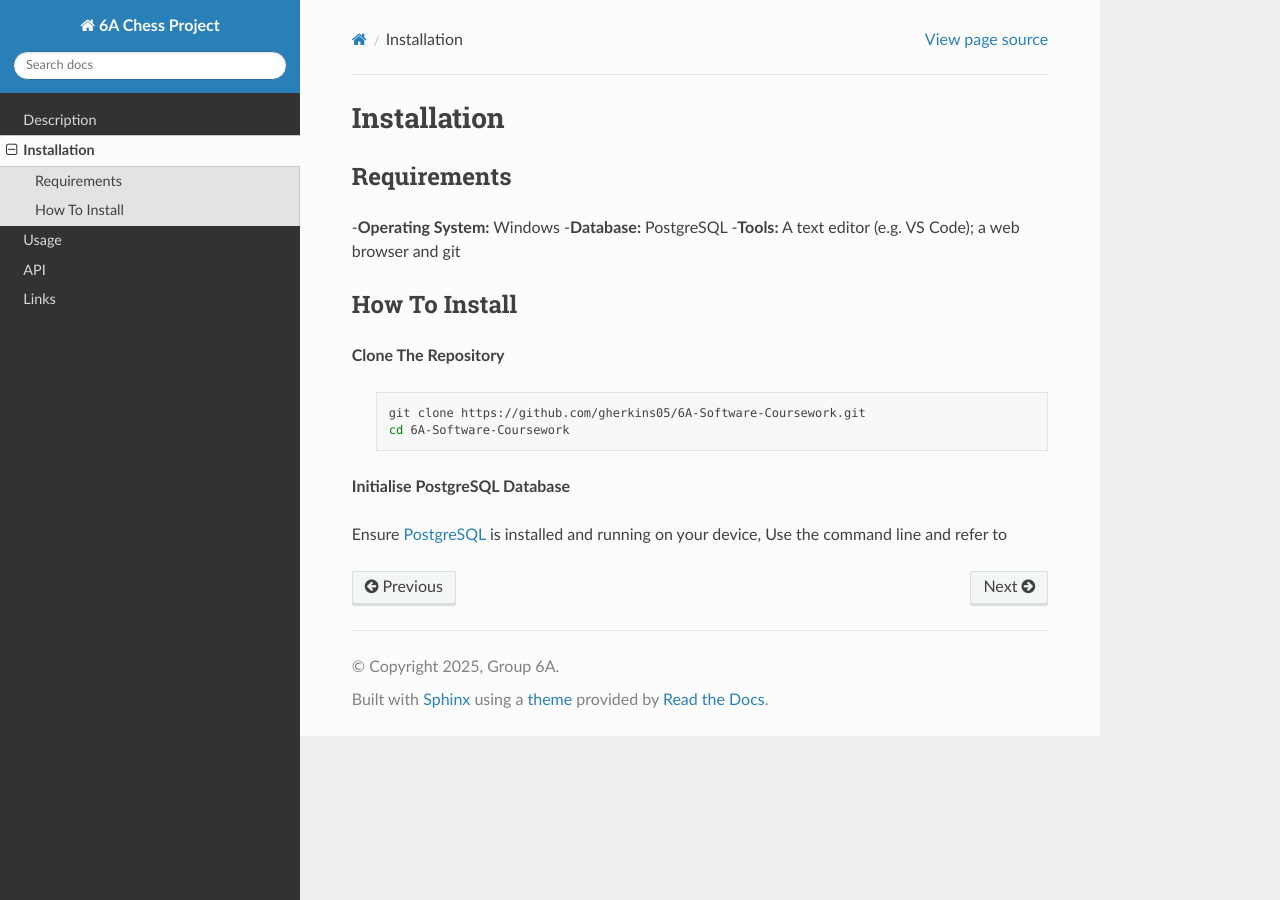
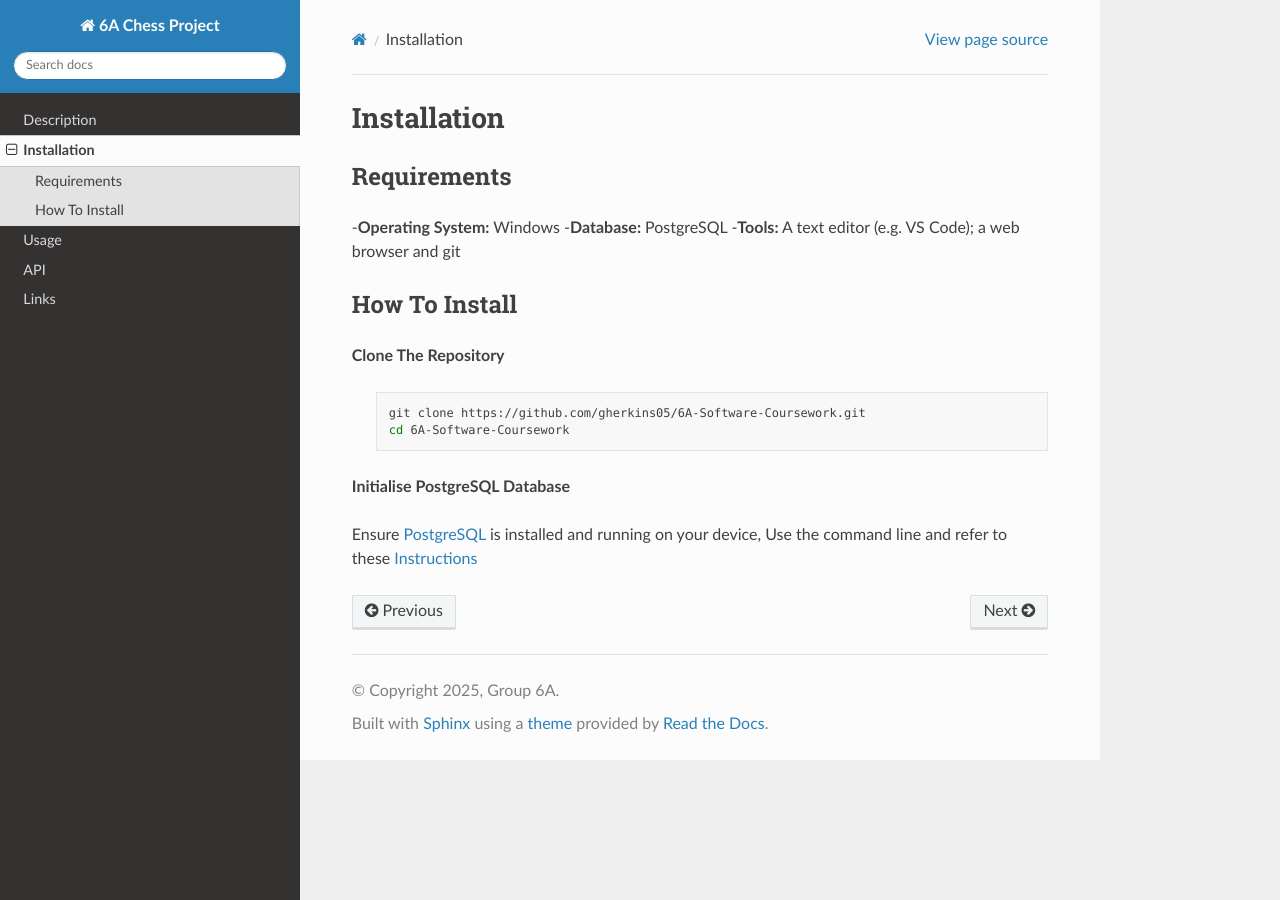
Before and after one commit to gherkins05/6A-Software-Coursework, a Sphinx documentation site: the page built from docs/source/installation.rst, in a window 1280 px wide. Built offline with Sphinx 7.4.7 and the Read the Docs theme 3.1.0, drawn with Linux system fonts in a browser that asks for light colours; pages that are not in the unit, such as notebooks, are missing from menus.

Commit message:
Update installation.rst

```diff
--- a/docs/source/installation.rst
+++ b/docs/source/installation.rst
@@ -19,4 +19,4 @@ How To Install
 
 **Initialise PostgreSQL Database**
 
-Ensure `PostgreSQL <https://www.postgresql.org/>`_ is installed and running on your device, Use the command line and refer to
+Ensure `PostgreSQL <https://www.postgresql.org/>`_ is installed and running on your device, Use the command line and refer to these `Instructions <https://www.postgresql.org/docs/current/app-psql.html>`_
```
